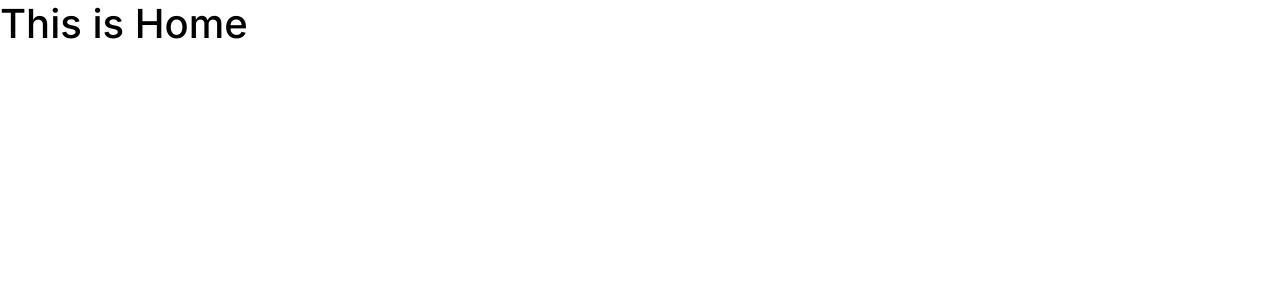
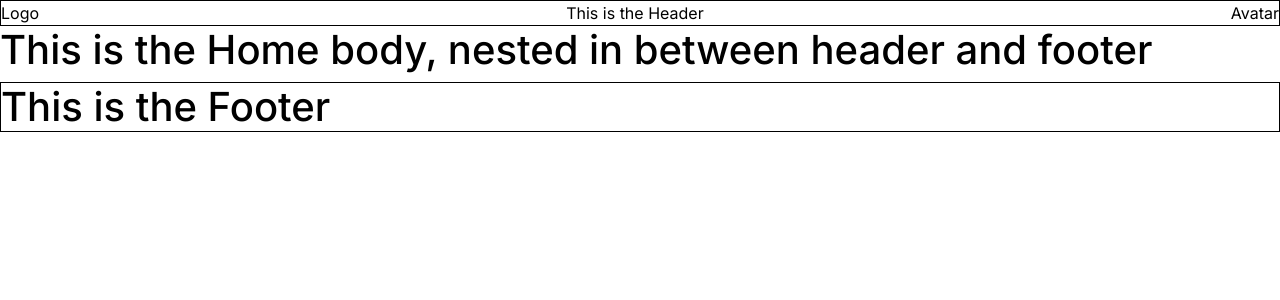
Before and after one commit to CKYWEB/good-eats, a Next.js app: page /home in a window 1280 px wide. Shown: the top 300 px of the page. Built offline with nearby package versions, Linux system fonts and the light colour scheme.

Commit message:
add: home page layout

```diff
--- /dev/null
+++ b/src/app/(main)/footer.js
@@ -0,0 +1,8 @@
+export const Footer = () => {
+  return (
+    // TODO: below is just an example
+    <h1 className="border border-black">
+      This is the Footer
+    </h1>
+  );
+};
--- /dev/null
+++ b/src/app/(main)/header.js
@@ -0,0 +1,28 @@
+export const Logo = () => {
+    // TODO: below is just an example, you need to rewrite this component
+    return (
+      <div>
+        Logo
+      </div>
+    );
+};
+
+export const Avatar = () => {
+    // TODO: below is just an example, you need to rewrite this component
+    return (
+      <div>
+        Avatar
+      </div>
+    );
+};
+
+export const Header = () => {
+    return (
+        // TODO: below is just an example, you need to rewrite this component
+      <div className="border border-black d-flex justify-content-between">
+        <Logo />
+        This is the Header
+        <Avatar />
+      </div>
+    );
+};
--- /dev/null
+++ b/src/app/(main)/home/page.js
@@ -0,0 +1,8 @@
+export default function Home () {
+    return (
+        // TODO: below is just an example, you need to rewrite this component
+      <h1>
+        This is the Home body, nested in between header and footer
+      </h1>
+    );
+}
--- /dev/null
+++ b/src/app/(main)/layout.js
@@ -0,0 +1,14 @@
+import {Header} from "@/app/(main)/header";
+import {Footer} from "@/app/(main)/footer";
+
+export default function HomeLayout (props) {
+    return (
+      <>
+        <Header />
+
+        {props.children}
+
+        <Footer />
+      </>
+    );
+}
--- a/src/app/home/page.js
+++ /dev/null
@@ -1,7 +0,0 @@
-export default function Home () {
-    return (
-      <h1>
-        This is Home
-      </h1>
-    );
-}
```
Also changed, not shown: src/app/(main)/footer.module.scss (added), src/app/(main)/header.module.scss (added).
